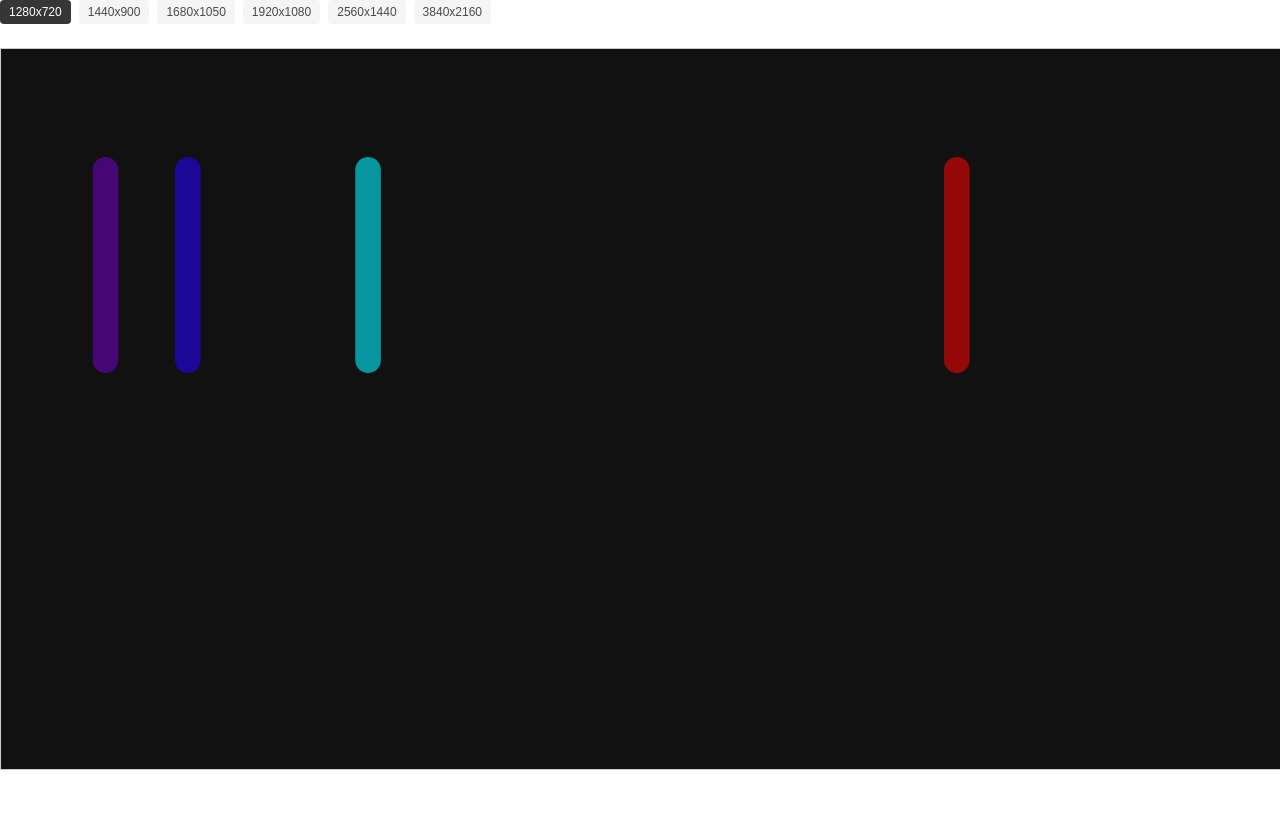
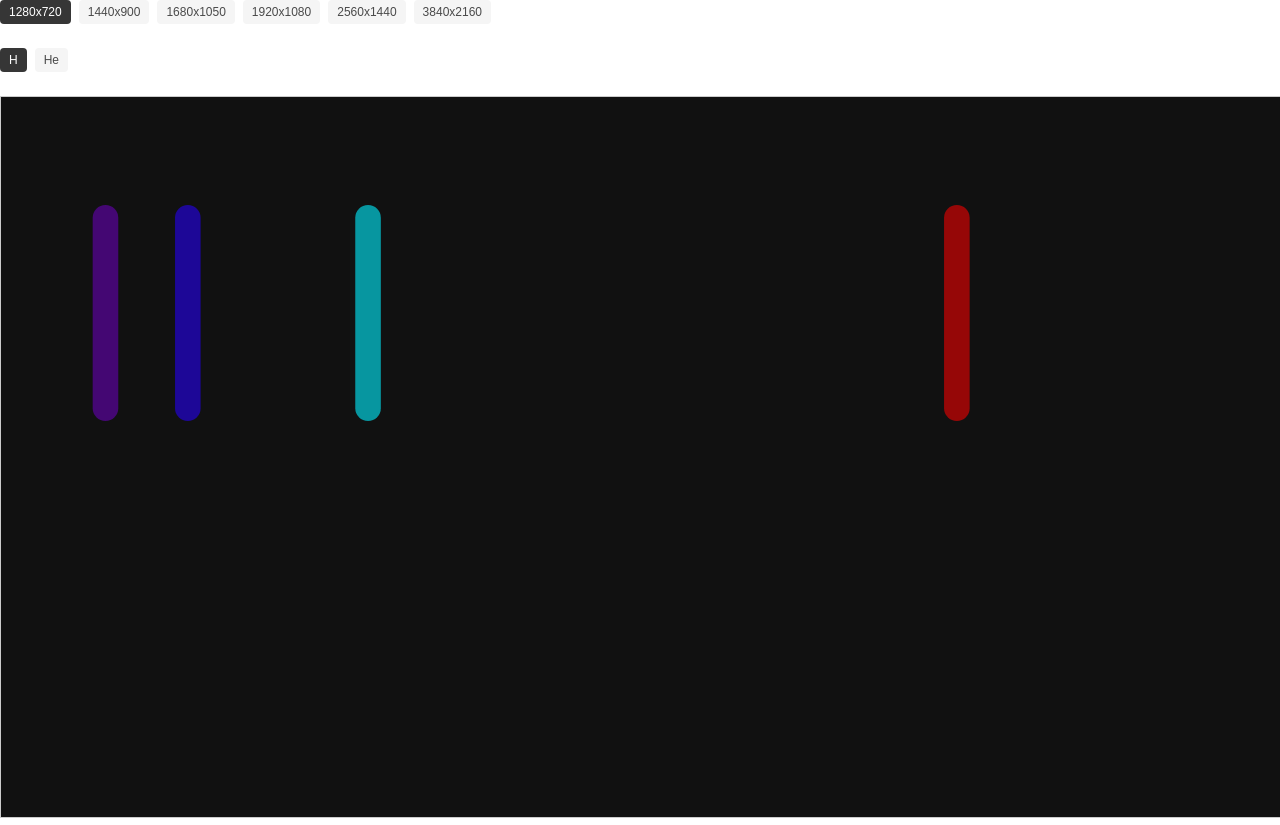
Before and after one commit to andygock/emission-spectra, a React (Vite) app: page / in a window 1280 px wide. Before the commit the page ends 800 px from the top, so only its background shows below. Built offline with nearby package versions, Linux system fonts and the light colour scheme.

Commit message:
Add element selection

```diff
--- a/src/App.js
+++ b/src/App.js
@@ -2,15 +2,19 @@ import React from 'react';
 import Resolutions from './Resolutions';
 import Canvas from './Canvas';
 import './styles.css';
+import Elements from './Elements';
 
 const App = () => {
   const [size, setSize] = React.useState([1280, 720]); // [width, height]
   const [width, height] = size;
 
+  const [element, setElement] = React.useState('H');
+
   return (
     <div>
       <Resolutions currentSize={size} onSelect={setSize} />
-      <Canvas width={width} height={height} />
+      <Elements current={element} onSelect={setElement} />
+      <Canvas width={width} height={height} element={element} />
     </div>
   );
 };
--- a/src/Canvas.js
+++ b/src/Canvas.js
@@ -1,12 +1,15 @@
 import React, { useEffect } from 'react';
 import { paint } from './spectra';
 
-const Canvas = ({ width, height }) => {
+const Canvas = ({ width, height, element }) => {
   const ref = React.createRef();
 
   useEffect(() => {
-    paint(ref.current);
-  }, [width, height]);
+    paint(ref.current, {
+      // we can display multiple elements, but for now, only display one at a time
+      elements: [element],
+    });
+  }, [width, height, element]);
 
   return (
     <div>
--- /dev/null
+++ b/src/Elements.js
@@ -0,0 +1,22 @@
+import React, { useState, useEffect } from 'react';
+import classnames from 'classnames';
+
+const elements = ['H', 'He'];
+
+const Elements = ({ current = 'H', onSelect = () => null }) => {
+  return (
+    <div className="tags">
+      {elements.map((el, index) => (
+        <span
+          className={classnames(['tag', { 'is-dark': current === el }])}
+          key={index}
+          onClick={() => onSelect(el)}
+        >
+          {el}
+        </span>
+      ))}
+    </div>
+  );
+};
+
+export default Elements;
--- a/src/spectra.js
+++ b/src/spectra.js
@@ -90,15 +90,20 @@ const drawLines = (canvas, wavelengths, options) => {
   });
 };
 
-export const paint = (canvas) => {
+export const paint = (canvas, options = {}) => {
   // draw background colour
   const { width, height } = canvas;
   const ctx = canvas.getContext('2d');
   ctx.fillStyle = `#111`;
   ctx.fillRect(0, 0, width, height);
 
-  // define elements to display
-  const elements = ['H'];
+  // merge custom options
+  const defaultOptions = {
+    // define elements to display
+    elements: ['H'],
+  };
 
-  elements.forEach((element) => drawLines(canvas, emission[element]));
+  const opts = { ...defaultOptions, ...options };
+
+  opts.elements.forEach((element) => drawLines(canvas, emission[element]));
 };
```
